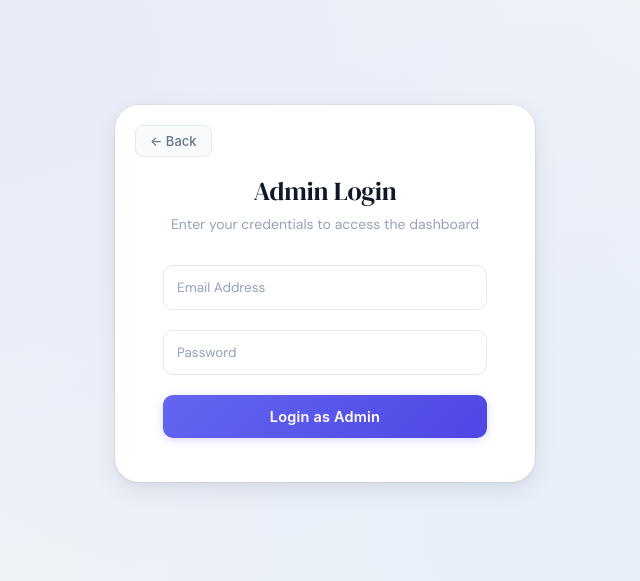
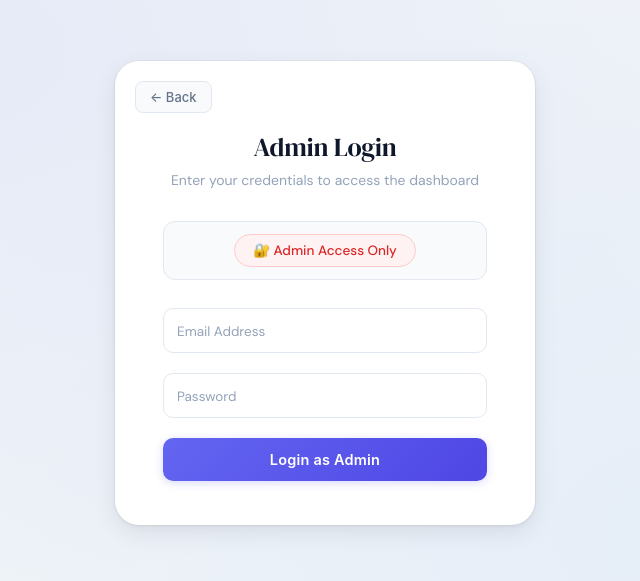
Before and after one commit to itisavi98/CEP_UPDATED, a React app in the folder frontend/: page /login in a window 1280 px wide. Shown: the part 107-688 px from the top of the page, without its empty margins (315-955 px from the left). Built offline with nearby package versions, Linux system fonts and the light colour scheme; the HTML template or start-up script is replaced by a standard one.

Commit message:
Update 2 Login.jsx

```diff
--- a/frontend/src/views/pages/Login.jsx
+++ b/frontend/src/views/pages/Login.jsx
@@ -29,6 +29,11 @@ const Login = () => {
 
         <form onSubmit={handleSubmit} className="form">
 
+          <div className="field role-display">
+            <div className="role-badge">
+              <span className="role-indicator admin">🔐 Admin Access Only</span>
+            </div>
+          </div>
 
           <div className="field">
             <input
```
